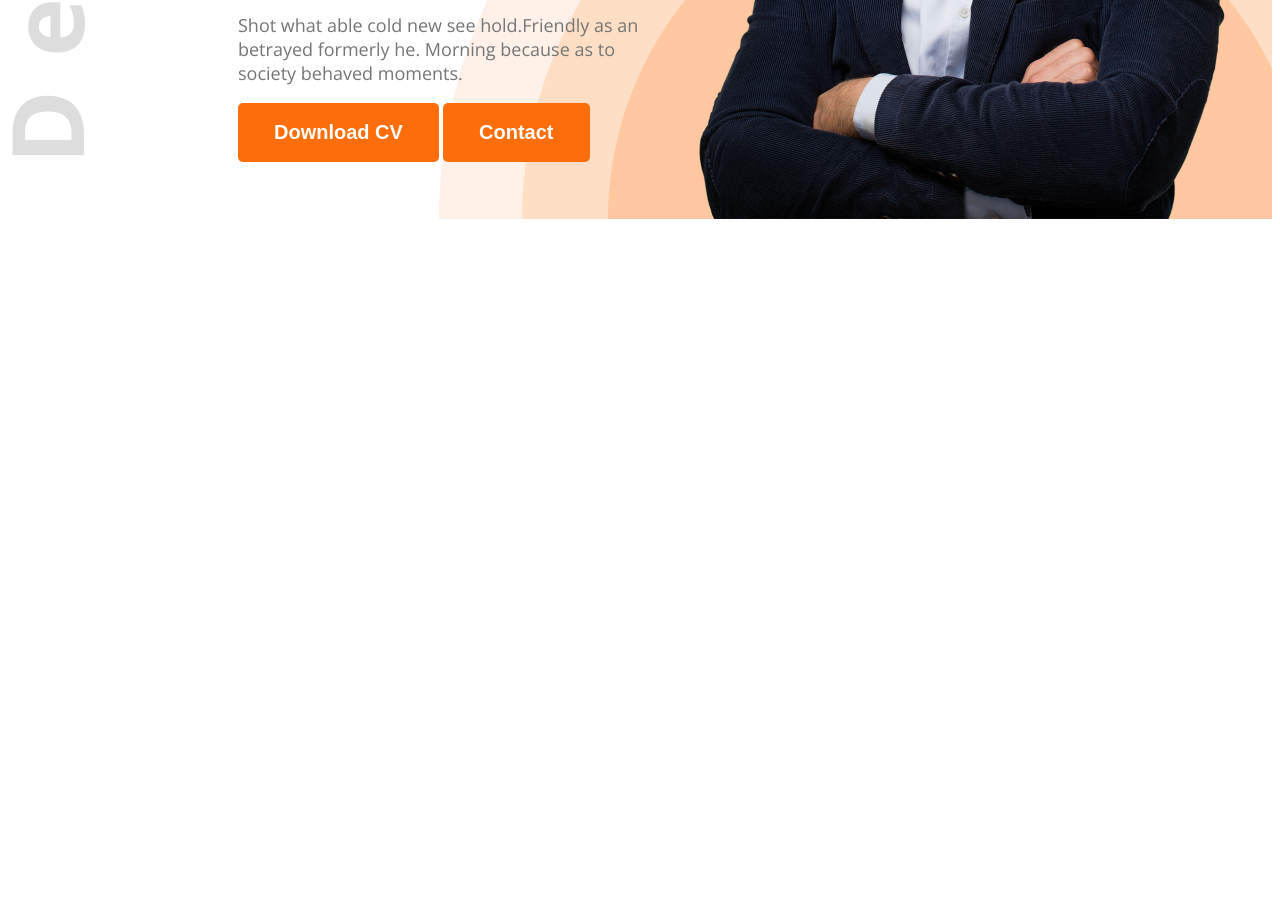
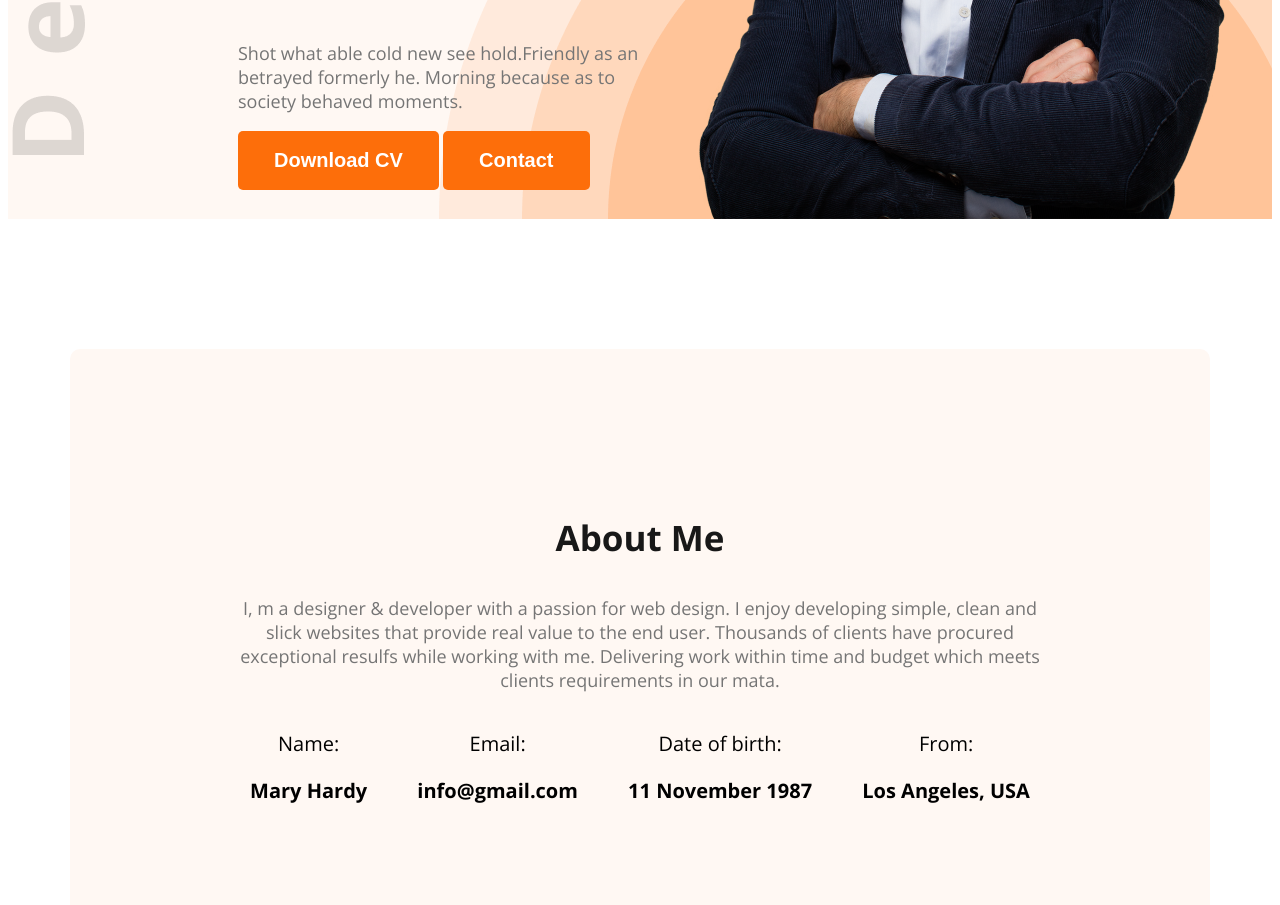
Before and after one commit to RakibulIslam-git/web-dev-protfolio1, a plain HTML site: page index.html in a window 1280 px wide. Shown: the part 616-1521 px from the top of the page. Before the commit the page ends 843 px from the top, so only its background shows below. Drawn offline with nearby package versions, Linux system fonts and the light colour scheme.

Commit message:
added a about part

```diff
--- a/index.html
+++ b/index.html
@@ -12,7 +12,7 @@
 <title>Web Developer Portfolio</title>
 </head>
 <body class="open-sans-normal">
-    <header class="header">
+    <header class="header secondary-bg">
                <nav>
                 <h3 class="nav-title">Ma<span class="text-primary">r</span>y</h3>
                 <ul>
@@ -33,8 +33,32 @@
                 </div>
                 <img class="banner-profile-pic" src="images/hardy.png" alt="">
                </div>
+
     </header>
     <main>
+        <section class="about secondary-bg">
+             <h3 class="section-title">About Me</h3>
+             <p class="section-description">I, m a designer & developer with a passion for web design. I enjoy developing simple, clean and slick websites that provide real value to the end user. Thousands of clients have procured exceptional resulfs while working with me. Delivering work within time and budget which meets clients requirements in our mata.</p>
+             <div class="about-items">
+                <!-- .about-item*4>p.item-title+p.item-description -->
+                 <div class="about-item">
+                    <p class="item-title">Name:</p>
+                    <p class="item-description">Mary Hardy</p>
+                 </div>
+                 <div class="about-item">
+                    <p class="item-title">Email:</p>
+                    <p class="item-description">info@gmail.com</p>
+                 </div>
+                 <div class="about-item">
+                    <p class="item-title">Date of birth:</p>
+                    <p class="item-description">11 November 1987</p>
+                 </div>
+                 <div class="about-item">
+                    <p class="item-title">From:</p>
+                    <p class="item-description">Los Angeles, USA</p>
+                 </div>
+             </div>
+        </section>
 
     </main>
     <footer>
--- a/styles/protfolio.css
+++ b/styles/protfolio.css
@@ -8,6 +8,9 @@
 }
 
 /* shared styles */
+.secondary-bg{
+    background-color: #FFF8F3;
+}
 .text-primary{
     color: #FD6E0A;
 }
@@ -26,6 +29,15 @@
     border: none;
 }
 
+.section-title{
+    font-size: 35px;
+    font-weight: bold;
+    color: #181818;
+}
+.section-description{
+    font-size: 18px;
+    color: #757575;
+}
 /* header */
 .header{
     background-image: url("../images/developer.png"), url("../images/header_bg.png");
@@ -65,6 +77,7 @@ nav li a{
     display: flex;
     justify-content: space-between;
     margin: 0 38px 0 230px;
+    align-items: center;
 }
 .banner-content{
     max-width: 580px;
@@ -73,15 +86,43 @@ nav li a{
     font-weight: 600;
     font-size: 45px;
 
+
 }
 .banner-title{
     font-weight: 800;
     font-size: 85px;
+
 }
 .banner-description{
     font-size: 18px;
-    color: #757575 ;
+    color: #757575;
+
 }
 .banner-profile-pic{
     width: 585px;
 }
+/* main styles */
+main{
+    max-width: 1140px;
+    margin: 0 auto;
+}
+/* About Styles */
+.about{
+    border-radius: 10px;
+    padding: 130px 155px;
+    text-align: center;
+    margin-top: 130px;
+
+}
+.about-items{
+    display: flex;
+    justify-content: space-around;
+    margin-top: 10px;
+}
+.item-title{
+    font-size: 20px;
+}
+.item-description{
+    font-weight: bold;
+    font-size: 20px;
+}
```
